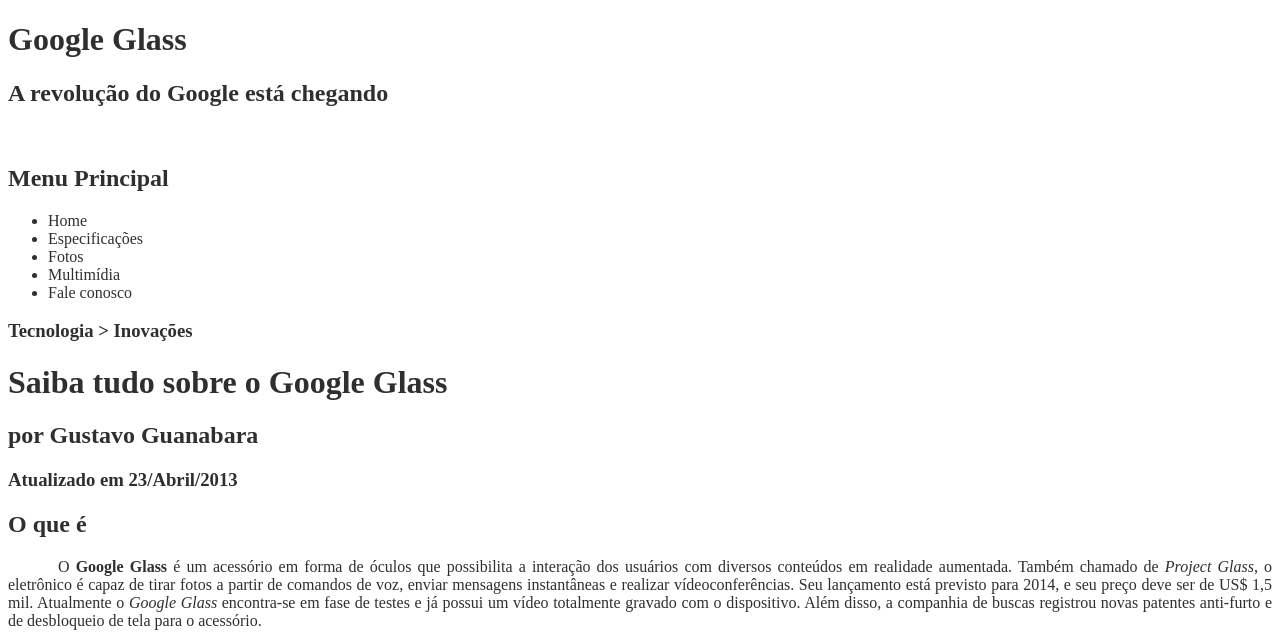
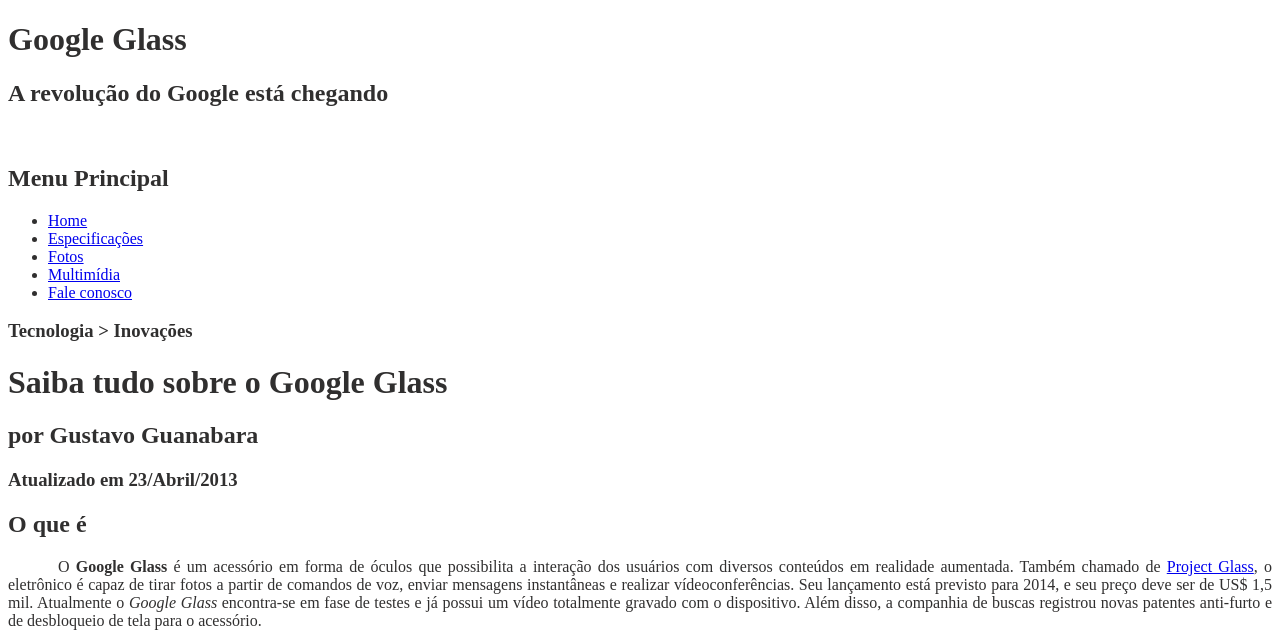
Before and after one commit to Projetos-compartilhado/html_css_js-, a plain HTML site: page projeto-glass-html5/index.html in a window 1280 px wide. Shown: the top 632 px of the page. Drawn offline with Linux system fonts and the light colour scheme.

Commit message:
Link´s em HTML

```diff
--- a/projeto-glass-html5/index.html
+++ b/projeto-glass-html5/index.html
@@ -21,11 +21,11 @@
 <nav>
   <h1>Menu Principal</h1>
     <ul>
-        <li> Home</li>
-        <li> Especificações</li>
-        <li>Fotos</li>
-        <li>Multimídia</li>
-        <li>Fale conosco</li>
+        <li><a href="index.html"> Home</a></li>
+        <li><a href="specs.html"> Especificações</a></li>
+        <li><a href="fotos.html">Fotos</a></li>
+        <li><a href="multimidia.html">Multimídia</a></li>
+        <li><a href="fale-conosco.html">Fale conosco</a></li>
     </ul>
 </nav>
 </header>
@@ -39,7 +39,7 @@
 
 <h2>O que é</h2>
 <p>O <span style="font-weight: 900;">Google Glass</span> é um acessório em forma de óculos que possibilita a interação dos usuários com diversos conteúdos
-em realidade aumentada. Também chamado de <i>Project Glass</i>, o eletrônico é capaz de tirar fotos a partir de comandos
+em realidade aumentada. Também chamado de <a href="https://x.company/projects/glass/" target="_blank">Project Glass</a>, o eletrônico é capaz de tirar fotos a partir de comandos
 de voz, enviar mensagens instantâneas e realizar vídeo&shy;con&shy;ferên&shy;cias. Seu lançamento está previsto para 2014, e seu
  preço deve ser de US$ 1,5 mil. Atualmente o <em>Google Glass</em> encontra-se em fase de testes e já possui um vídeo
  totalmente gravado com o dispositivo. Além disso, a companhia de buscas registrou novas patentes anti-furto e
```
